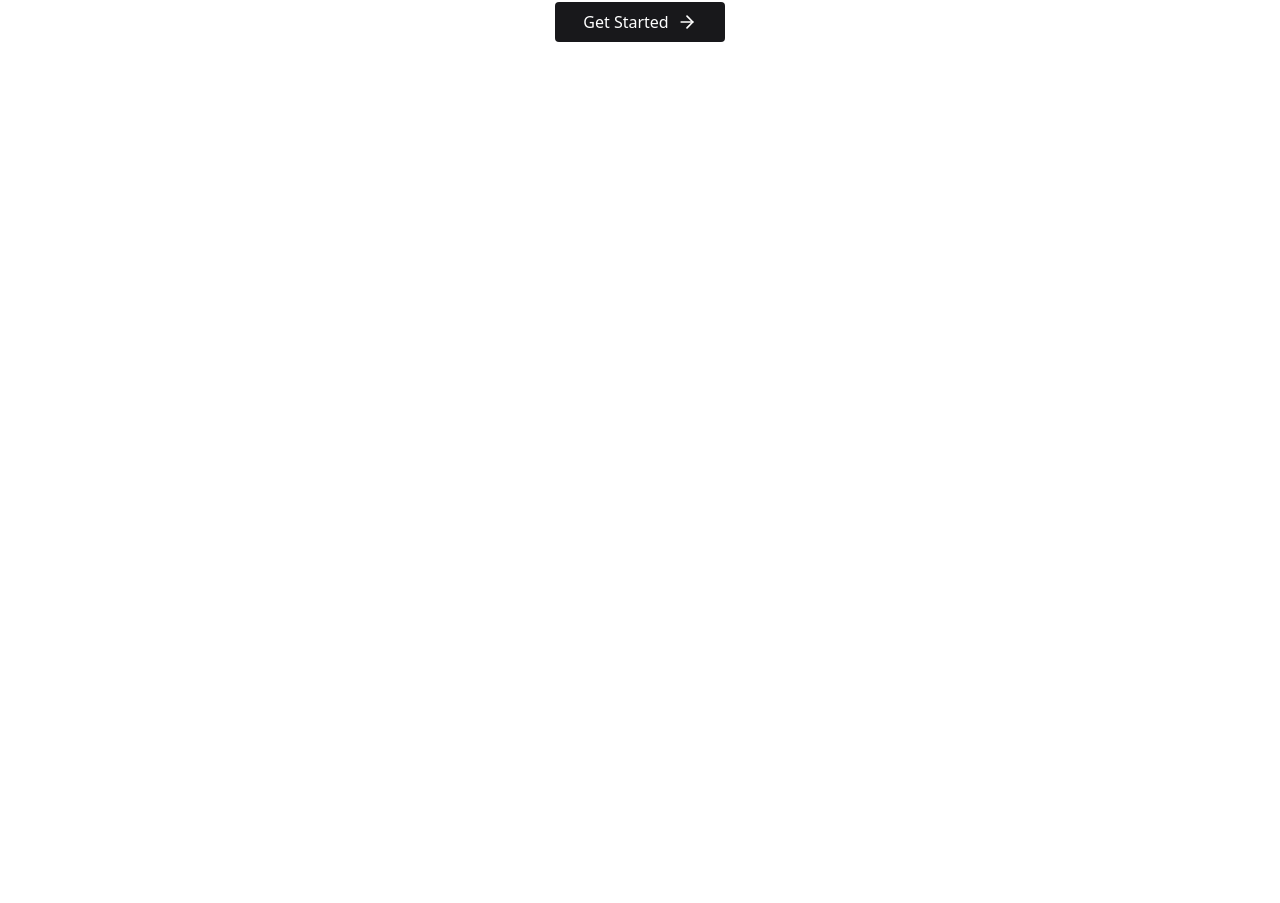
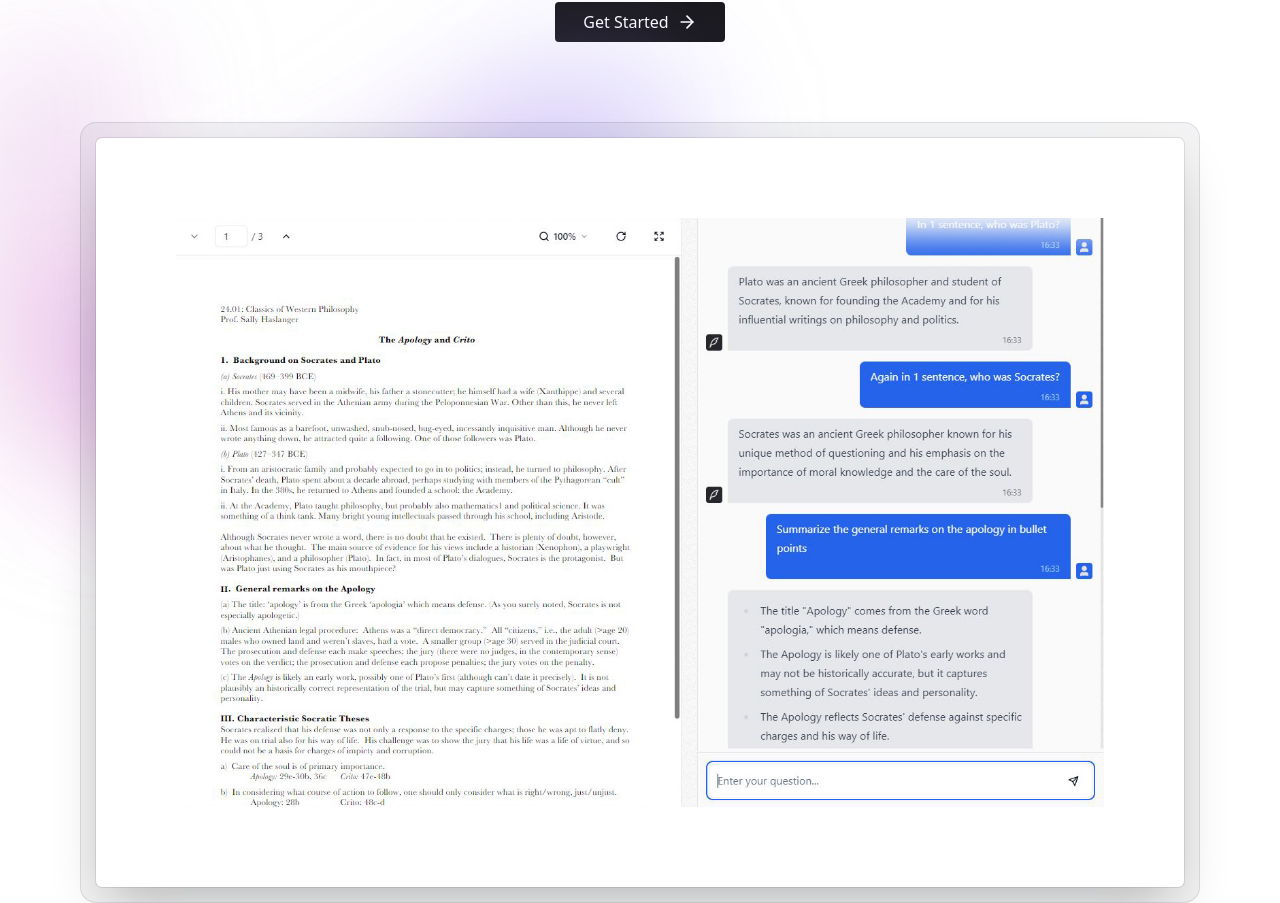
Before and after one commit to naimulislamshakil/sass-product, a React (Create React App) app: page / in a window 1280 px wide. Shown: the part 480-1383 px from the top of the page. Before the commit the page ends 800 px from the top, so only its background shows below. Built offline with nearby package versions, Linux system fonts and the light colour scheme.

Commit message:
value proposition

```diff
--- a/src/Components/Home/Banner.tsx
+++ b/src/Components/Home/Banner.tsx
@@ -1,10 +1,11 @@
 import { ArrowRight } from 'lucide-react';
 import React from 'react';
 import { Link } from 'react-router-dom';
+import MaxWidthWrapper from '../MaxWidthWrapper';
 
 const Banner = () => {
 	return (
-		<>
+		<MaxWidthWrapper className="mb-12 mt-28 sm:mt-40 flex flex-col items-center justify-center text-center font-sans">
 			<div className="mx-auto mb-4 flex max-w-fit items-center justify-center space-x-2 overflow-hidden rounded-full border border-gray-200 bg-white px-7 py-2 shadow-md backdrop-blur transition-all hover:border-gray-300 hover:bg-white/50">
 				<p className="text-sm font-semibold text-gray-700">
 					Quill is now public!
@@ -29,7 +30,7 @@
 			>
 				Get Started <ArrowRight className="ml-2 h-5 w-5" />
 			</Link>
-		</>
+		</MaxWidthWrapper>
 	);
 };
 
--- a/src/Components/Home/index.tsx
+++ b/src/Components/Home/index.tsx
@@ -1,12 +1,13 @@
 import React from 'react';
-import MaxWidthWrapper from '../MaxWidthWrapper';
 import Banner from './Banner';
+import ValueProposition from '../ValueProposition';
 
 const Home = () => {
 	return (
-		<MaxWidthWrapper className="mb-12 mt-28 sm:mt-40 flex flex-col items-center justify-center text-center font-sans">
+		<div>
 			<Banner />
-		</MaxWidthWrapper>
+			<ValueProposition />
+		</div>
 	);
 };
 
--- /dev/null
+++ b/src/Components/ValueProposition/index.tsx
@@ -0,0 +1,52 @@
+import React from 'react';
+
+const ValueProposition = () => {
+	return (
+		<div>
+			<div className="relative isolate">
+				<div
+					aria-hidden="true"
+					className="pointer-events-none absolute inset-x-0 -top-40 -z-10 transform-gpu overflow-hidden blur-3xl sm:-top-80"
+				>
+					<div
+						style={{
+							clipPath:
+								'polygon(74.1% 44.1%, 100% 61.6%, 97.5% 26.9%, 85.5% 0.1%, 80.7% 2%, 72.5% 32.5%, 60.2% 62.4%, 52.4% 68.1%, 47.5% 58.3%, 45.2% 34.5%, 27.5% 76.7%, 0.1% 64.9%, 17.9% 100%, 27.6% 76.8%, 76.1% 97.7%, 74.1% 44.1%)',
+						}}
+						className="relative left-[calc(50%-11rem)] aspect-[1155/678] w-[36.125rem] -translate-x-1/2 rotate-[30deg] bg-gradient-to-tr from-[#ff80b5] to-[#9089fc] opacity-30 sm:left-[calc(50%-30rem)] sm:w-[72.1875rem]"
+					/>
+				</div>
+
+				<div>
+					<div className="mx-auto max-w-6xl px-6 lg:px-8">
+						<div className="mt-16 flow-root sm:mt-24">
+							<div className="-m-2 rounded-xl bg-gray-900/5 p-2 ring-1 ring-inset ring-gray-900/10 lg:-m-4 lg:rounded-2xl lg:p-4">
+								<img
+									src="./images/dashboard-preview.jpg"
+									alt="product preview"
+
+									className="rounded-md bg-white p-2 sm:p-8 md:p-20 shadow-2xl ring-1 ring-gray-900/10"
+								/>
+							</div>
+						</div>
+					</div>
+				</div>
+
+				<div
+					aria-hidden="true"
+					className="pointer-events-none absolute inset-x-0 -top-40 -z-10 transform-gpu overflow-hidden blur-3xl sm:-top-80"
+				>
+					<div
+						style={{
+							clipPath:
+								'polygon(74.1% 44.1%, 100% 61.6%, 97.5% 26.9%, 85.5% 0.1%, 80.7% 2%, 72.5% 32.5%, 60.2% 62.4%, 52.4% 68.1%, 47.5% 58.3%, 45.2% 34.5%, 27.5% 76.7%, 0.1% 64.9%, 17.9% 100%, 27.6% 76.8%, 76.1% 97.7%, 74.1% 44.1%)',
+						}}
+						className="relative left-[calc(50%-13rem)] aspect-[1155/678] w-[36.125rem] -translate-x-1/2 rotate-[30deg] bg-gradient-to-tr from-[#ff80b5] to-[#9089fc] opacity-30 sm:left-[calc(50%-36rem)] sm:w-[72.1875rem]"
+					/>
+				</div>
+			</div>
+		</div>
+	);
+};
+
+export default ValueProposition;
```
Also changed, not shown: public/images/dashboard-preview.jpg (added).
